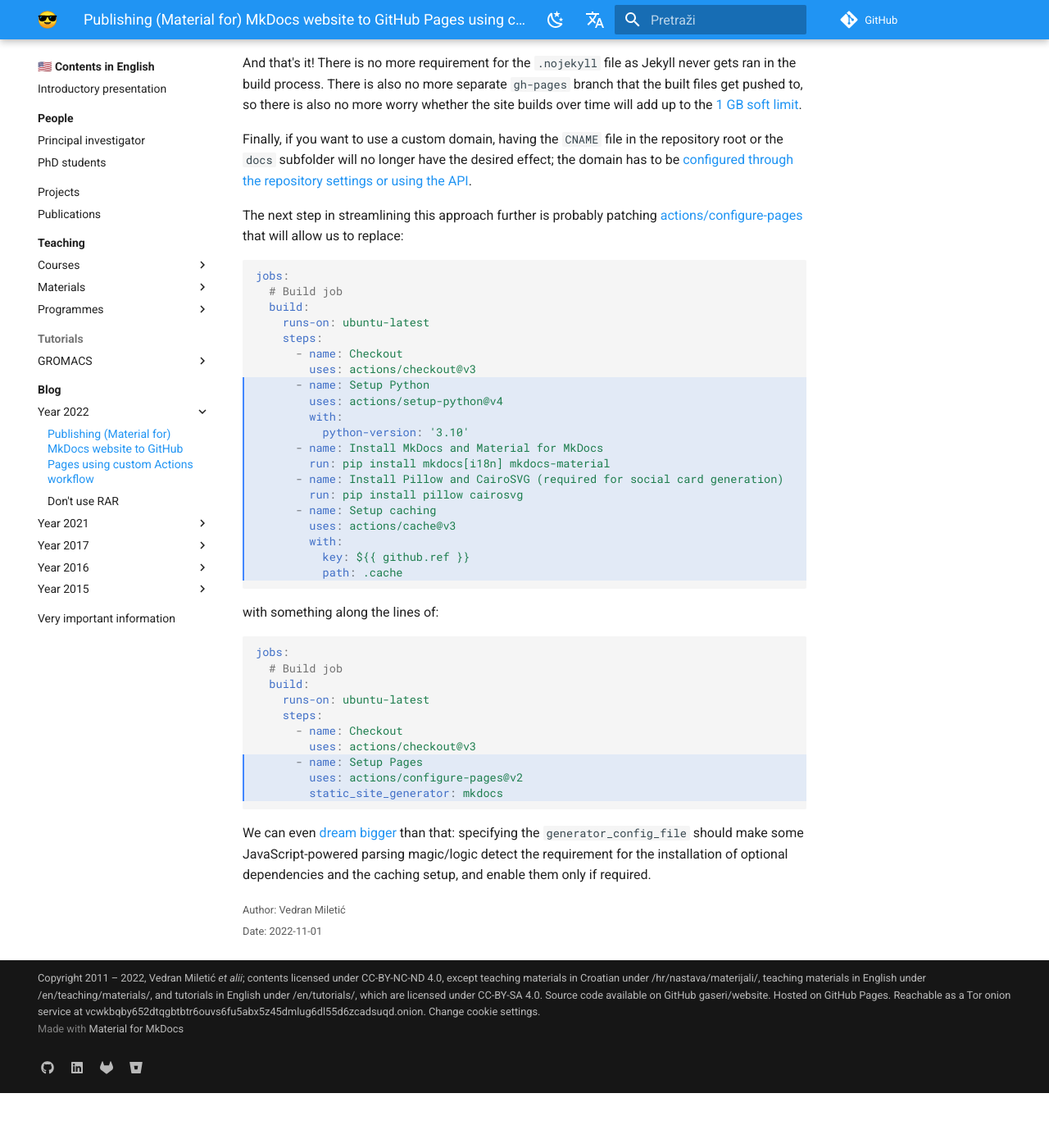
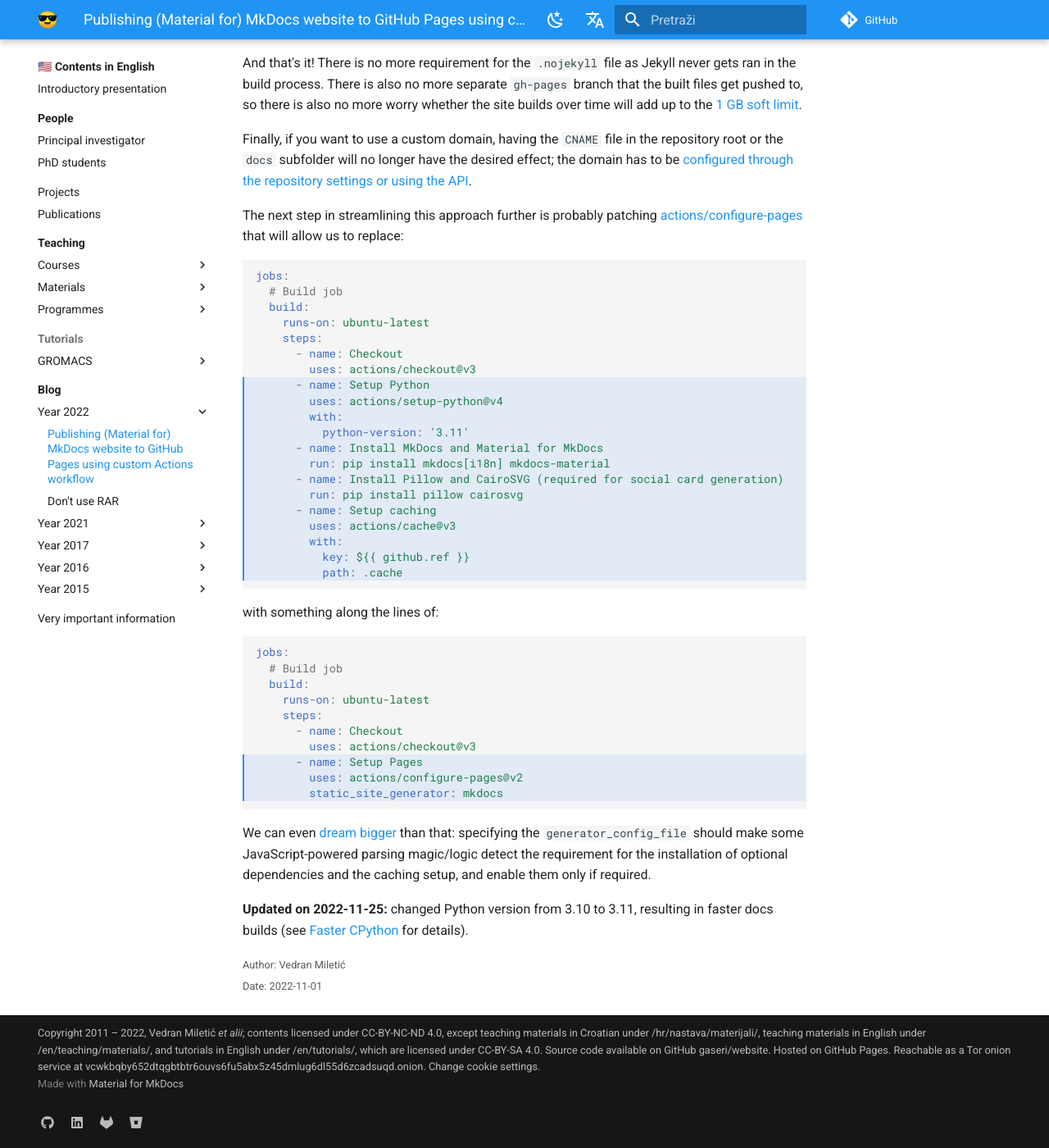
Before and after one commit to gaseri/website, an MkDocs documentation site: the page built from docs/en/blog/2022-11-01-publishing-material-for-mkdocs-website-to-github-pages-using-custom-actions-workflow.md, in a window 1280 px wide and 1400 px high, scrolled down 3362 px. Shown: the whole window at 82% size. Built offline with MkDocs 1.6.1 and Material for MkDocs 9.7.7, drawn with Linux system fonts in a browser that asks for light colours; comment, search, counter and statistics services are not loaded; before the commit the page ends 4695 px from its top, so only the background shows below that.

Commit message:
Changed MkDocs on GitHub Pages blog post to use Python 3.11

````diff
--- a/docs/en/blog/2022-11-01-publishing-material-for-mkdocs-website-to-github-pages-using-custom-actions-workflow.md
+++ b/docs/en/blog/2022-11-01-publishing-material-for-mkdocs-website-to-github-pages-using-custom-actions-workflow.md
@@ -109,7 +109,7 @@ jobs:
       - name: Setup Python
         uses: actions/setup-python@v4
         with:
-          python-version: '3.10'
+          python-version: '3.11'
       - name: Install MkDocs and Material for MkDocs
         run: pip install mkdocs[i18n] mkdocs-material
       - name: Install Pillow and CairoSVG (required for social card generation)
@@ -154,7 +154,7 @@ jobs:
       - name: Setup Python
         uses: actions/setup-python@v4
         with:
-          python-version: '3.10'
+          python-version: '3.11'
       - name: Install MkDocs and Material for MkDocs
         run: pip install mkdocs[i18n] mkdocs-material
       - name: Install Pillow and CairoSVG (required for social card generation)
@@ -182,3 +182,5 @@ jobs:
 ```
 
 We can even [dream bigger](https://youtu.be/GoJOVN2ycXQ) than that: specifying the `generator_config_file` should make some JavaScript-powered parsing magic/logic detect the requirement for the installation of optional dependencies and the caching setup, and enable them only if required.
+
+**Updated on 2022-11-25:** changed Python version from 3.10 to 3.11, resulting in faster docs builds (see [Faster CPython](https://docs.python.org/3.11/whatsnew/3.11.html#faster-cpython) for details).
````
